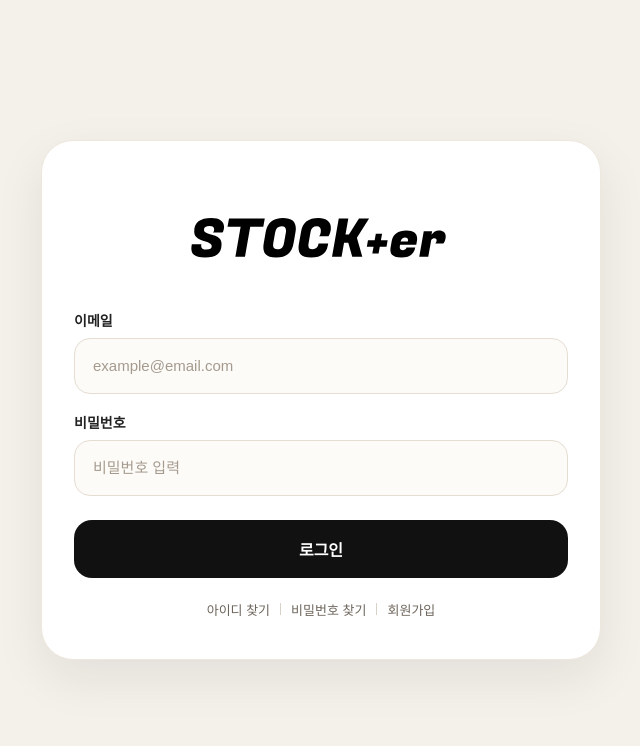
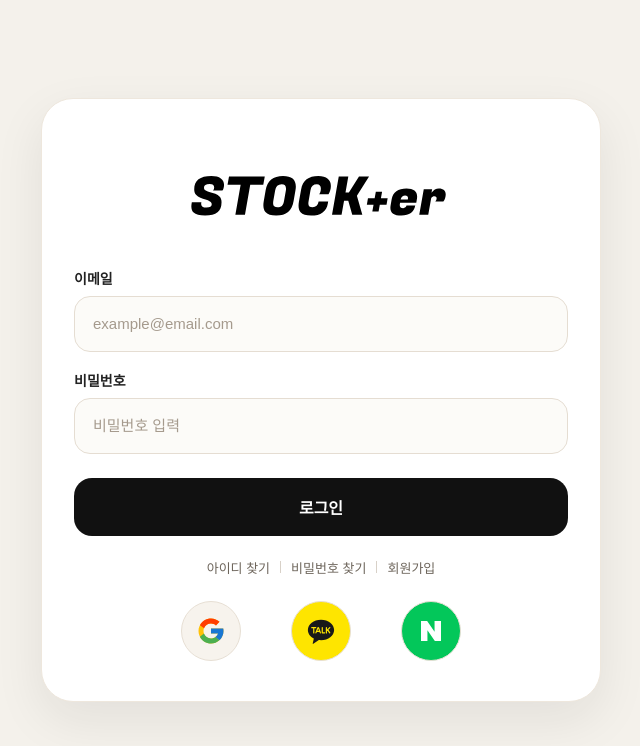
Before and after one commit to team1-final-project/frontend, a React (Create React App) app: page /login in a window 1280 px wide. Shown: the top 746 px of the page, without its empty margins (319-959 px from the left). Built offline with nearby package versions, Linux system fonts and the light colour scheme.

Commit message:
[add] Social Icons

```diff
--- a/package.json
+++ b/package.json
@@ -11,6 +11,7 @@
     "lucide-react": "^1.7.0",
     "react": "^19.2.4",
     "react-dom": "^19.2.4",
+    "react-icons": "^5.6.0",
     "react-router-dom": "^7.13.2",
     "react-scripts": "5.0.1",
     "styled-components": "^6.3.12",
--- a/src/pages/Login.js
+++ b/src/pages/Login.js
@@ -3,6 +3,9 @@ import styled from "styled-components";
 import { useNavigate } from "react-router-dom";
 import { login } from "../api/auth";
 import logo from "../assets/stocker-logo.svg";
+import { FcGoogle } from "react-icons/fc";
+import { SiNaver } from "react-icons/si";
+import { RiKakaoTalkFill } from "react-icons/ri";
 
 export default function Login() {
   const navigate = useNavigate();
@@ -140,6 +143,19 @@ export default function Login() {
                 회원가입
               </TextButton>
             </SubActions>
+            <SocialRow>
+              <SocialIconButton type="button">
+                <FcGoogle size={30} />
+              </SocialIconButton>
+
+              <SocialIconButton type="button" $kakao>
+                <RiKakaoTalkFill size={30} />
+              </SocialIconButton>
+
+              <SocialIconButton type="button" $naver>
+                <SiNaver size={20} />
+              </SocialIconButton>
+            </SocialRow>
           </FormCard>
         </FormSection>
       </Inner>
@@ -286,3 +302,30 @@ const Divider = styled.span`
   height: 12px;
   background: #d8d1c8;
 `;
+
+const SocialRow = styled.div`
+  margin-top: 24px;
+  display: flex;
+  justify-content: center;
+  gap: 50px;
+`;
+
+const SocialIconButton = styled.button`
+  width: 60px;
+  height: 60px;
+  border-radius: 50%;
+  border: 1px solid #e7dfd4;
+  background: ${({ $kakao, $naver }) => {
+    if ($kakao) return "#FEE500";
+    if ($naver) return "#03C75A";
+    return "#f7f3ed";
+  }};
+  color: ${({ $kakao, $naver }) => {
+    if ($kakao) return "#191919";
+    if ($naver) return "#ffffff";
+    return "#111111";
+  }};
+  display: flex;
+  align-items: center;
+  justify-content: center;
+`;
```
Also changed, not shown: 1 other file (tests, documents, lock files or other folders).
